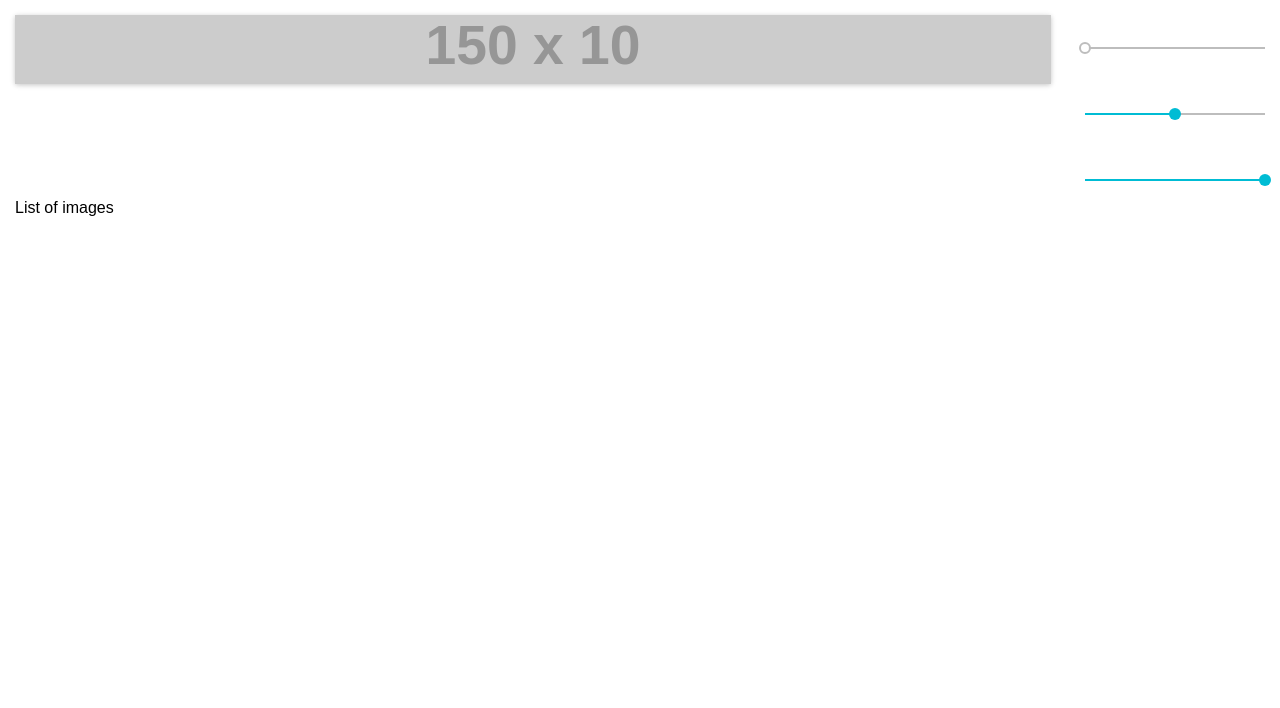
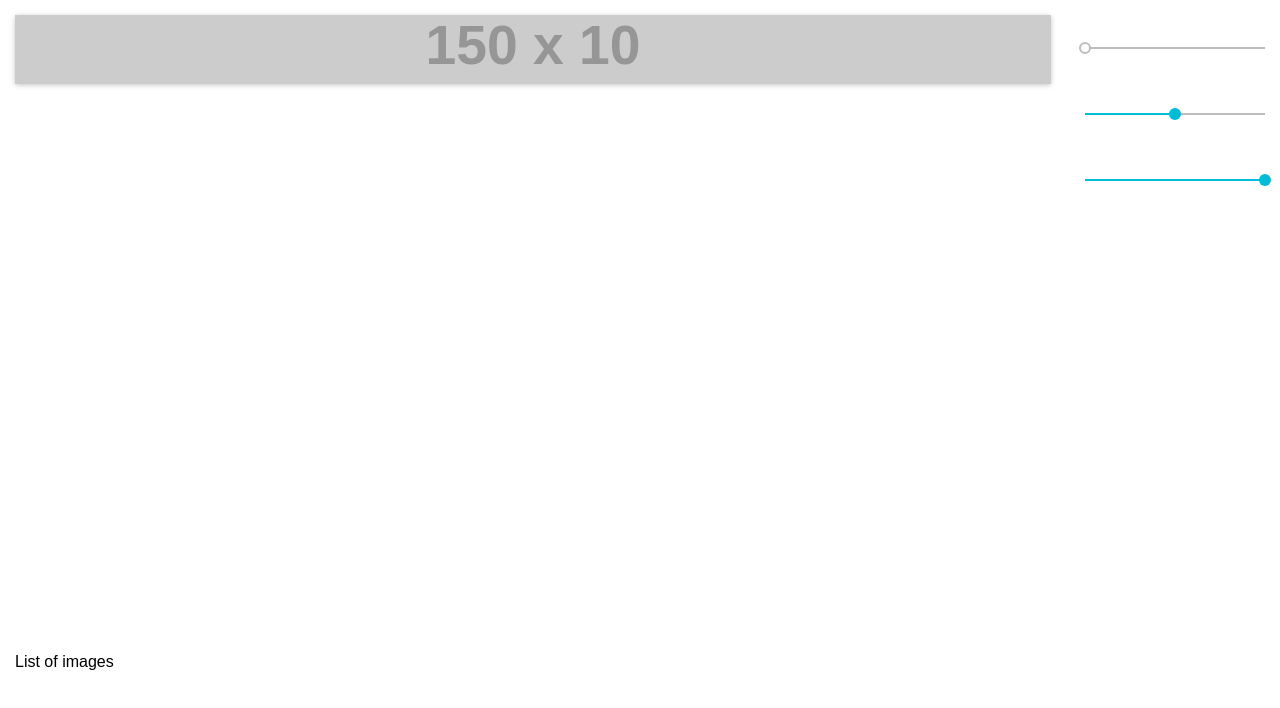
Before and after one commit to dskrenta/react-demo, a React app: page / in a window 1280 px wide. Shown: the top 708 px of the page. Built offline with nearby package versions, Linux system fonts and the light colour scheme.

Commit message:
various ui updates

```diff
--- a/src/MaterialApp.js
+++ b/src/MaterialApp.js
@@ -16,7 +16,8 @@ const MaterialApp = () => (
 );
 
 const GridDemo = () => (
-  <GridList cols={6}>
+  <div>
+    <GridList cols={6} style={{height: '80vh'}}>
       <GridTile cols={5} style={gridTileStyle}>
         <Card>
           <CardMedia style={{padding: 0}}>
@@ -29,10 +30,13 @@ const GridDemo = () => (
         <Slider defaultValue={0.5} />
         <Slider defaultValue={1} />
       </GridTile>
-    <GridTile cols={6} style={gridTileStyle}>
+    </GridList>
+    <GridList cols={1} style={{height: '20vh'}}>
+      <GridTile cols={1} style={gridTileStyle}>
         List of images
       </GridTile>
     </GridList>
+  </div>
 );
 
 export default MaterialApp;
```
Lines whose indentation alone changed are shown as unchanged.
